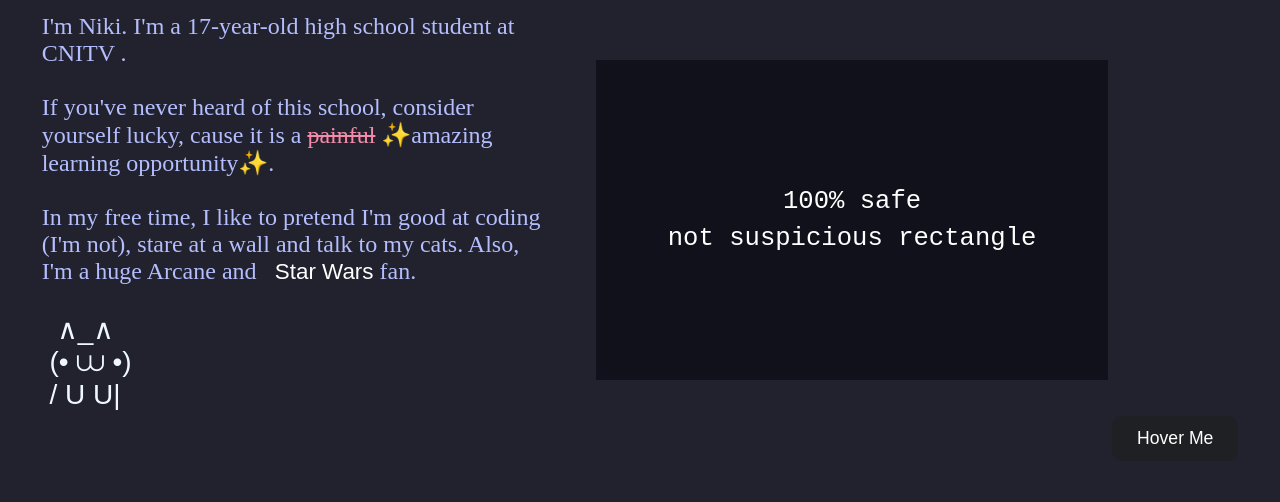
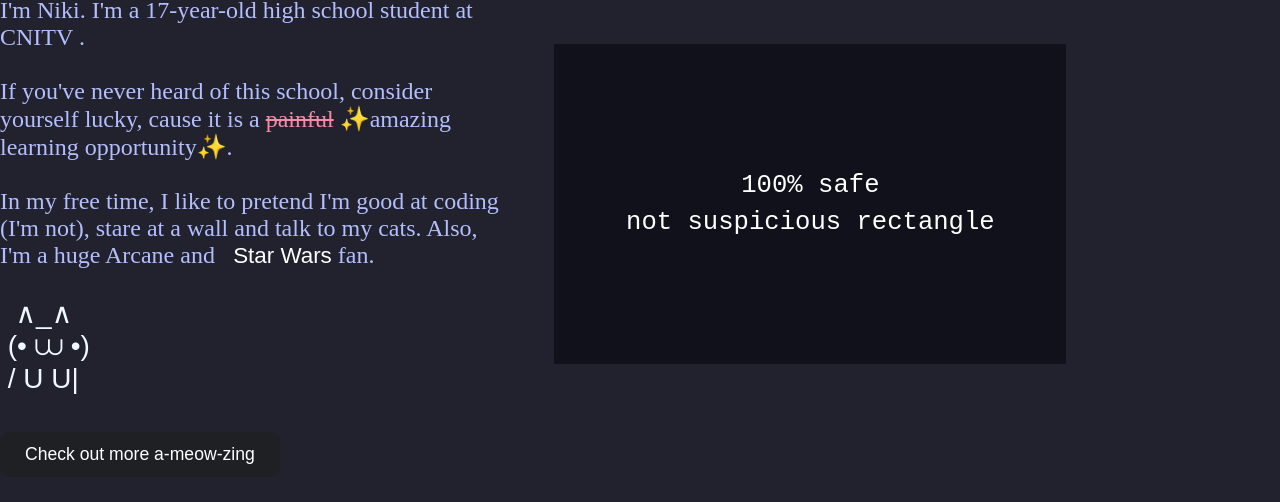
Before and after one commit to N1coleta/purrsonal-website, a plain HTML site: page index.html in a window 1280 px wide. Shown: the part 184-686 px from the top of the page. Drawn offline with Linux system fonts and the light colour scheme; a web font is replaced by a local one.

Commit message:
Changes on computer

```diff
--- a/index.html
+++ b/index.html
@@ -35,7 +35,7 @@
                         </svg>
                     </div>
 
-                    <span class="button-text">Hover Me</span>
+                    <span class="button-text">Check out more a-meow-zing</span>
 
                     <div class="expand-icon option-right">
                         <svg xmlns="http://www.w3.org/2000/svg" viewBox="0 0 24 24" fill="none" stroke="currentColor" stroke-width="2">
```
